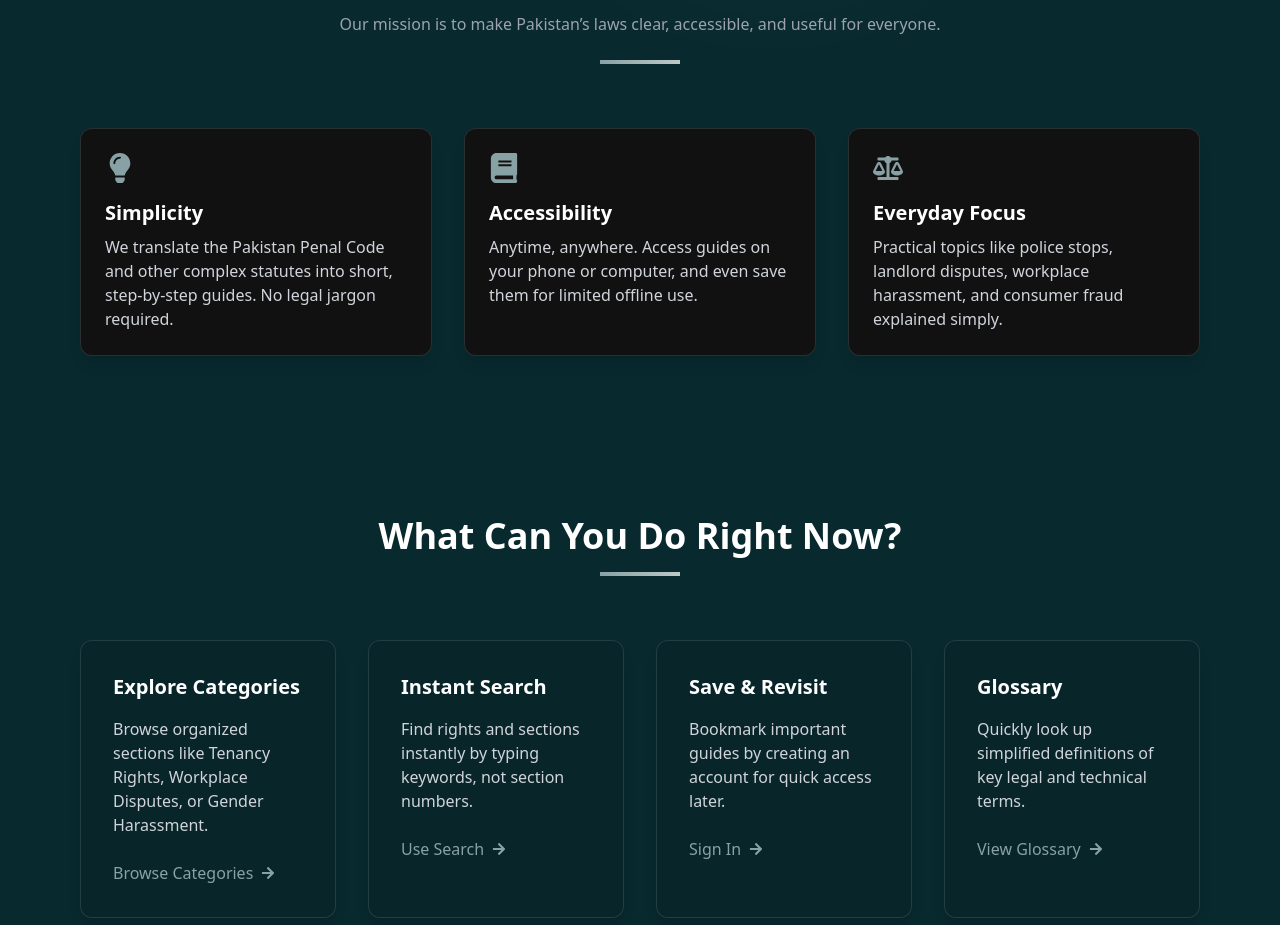
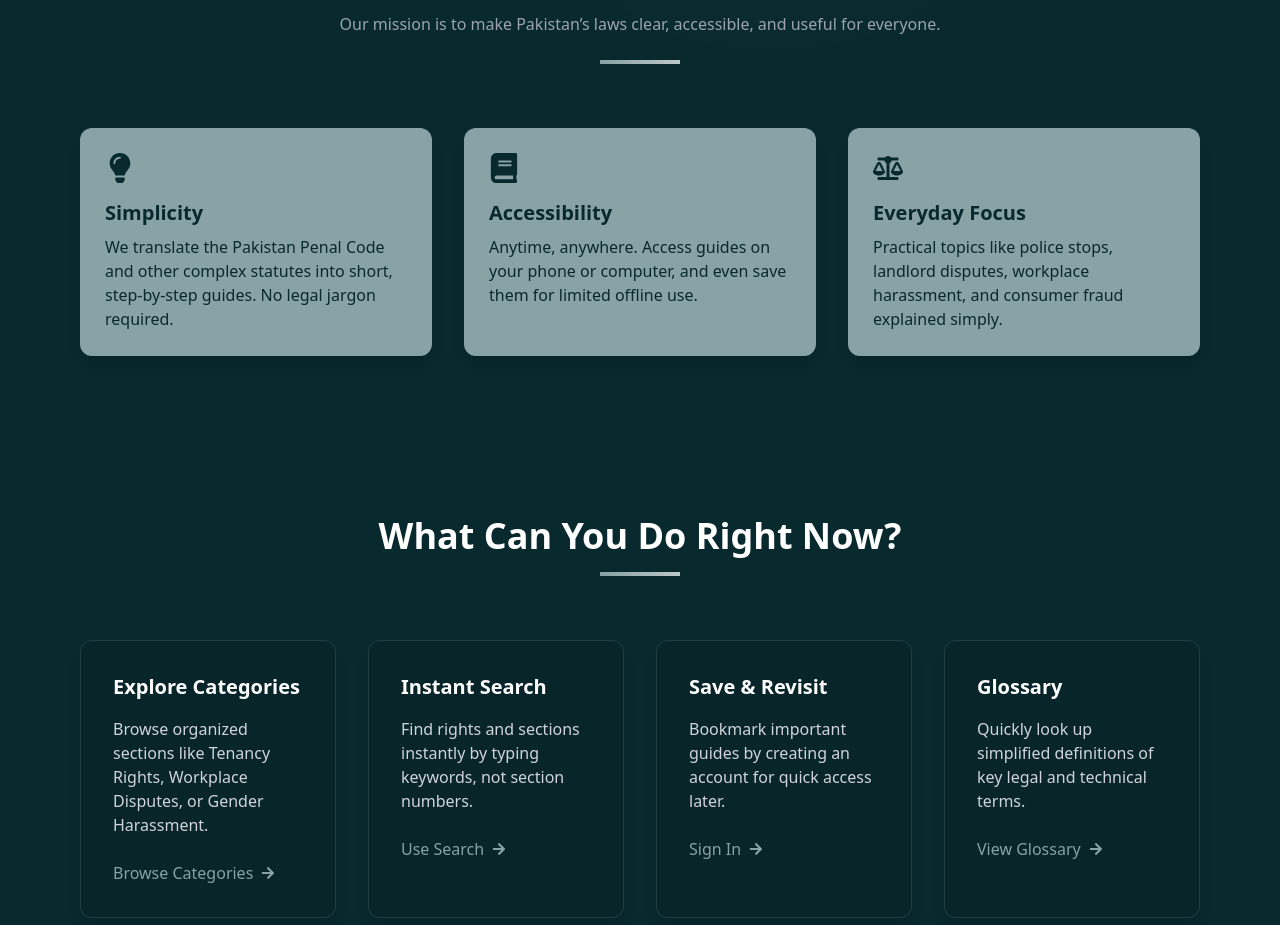
Before and after one commit to Haroon300/LexEye, a React (Vite) app in the folder fronend/front/: page / in a window 1280 px wide. Shown: the part 864-1789 px from the top of the page. Built offline with nearby package versions, Linux system fonts and the light colour scheme.

Commit message:
some changes

```diff
--- a/fronend/front/src/components/NoInternet.jsx
+++ b/fronend/front/src/components/NoInternet.jsx
@@ -5,7 +5,7 @@ import { MdSignalWifiOff } from "react-icons/md";
 const NoInternet = () => {
   return (
     <main className="min-h-screen flex flex-col items-center justify-center text-center px-6 bg-#092226/70 text-gray-300">
-      <MdSignalWifiOff className="text-6xl text-red-500 mb-4" />
+      <MdSignalWifiOff className="text-6xl text-red-700 mb-4" />
       <h1 className="text-3xl sm:text-4xl font-bold mb-4">No Internet Connection</h1>
       <p className="text-lg sm:text-xl mb-8">
         Please check your connection. Meanwhile, you can view your saved bookmarks.
--- a/fronend/front/src/components/NotFound.jsx
+++ b/fronend/front/src/components/NotFound.jsx
@@ -3,8 +3,8 @@ import { FaBookBookmark } from "react-icons/fa6";
 
 const NotFound = () => {
   return (
-    <main className="min-h-screen flex flex-col items-center justify-center text-center px-6 bg-black/90 text-gray-300">
-      <h1 className="text-6xl font-bold text-[#e99b63] mb-4">404</h1>
+    <main className="min-h-screen flex flex-col items-center justify-center text-center px-6 bg-[#08292e] text-gray-300">
+      <h1 className="text-6xl font-bold text-[#89a2a6] mb-4">404</h1>
       <p className="text-lg sm:text-xl mb-8">
         Oops! The page you are looking for doesn’t exist.
       </p>
@@ -12,13 +12,13 @@ const NotFound = () => {
       <div className="flex gap-4">
         <Link
           to="/"
-          className="bg-[#e99b63] text-black px-6 py-3 rounded-full font-medium hover:bg-[#ffb27d] transition"
+          className="bg-[#89a2a6] text-[#08292e] px-6 py-3 rounded-full font-medium"
         >
           Go Home
         </Link>
         <Link
           to="/bookmarks"
-          className="flex items-center gap-2 border border-gray-500 px-6 py-3 rounded-full hover:bg-[#1a1a1a] transition"
+          className="flex items-center gap-2 border border-gray-500 px-6 py-3 rounded-full hover:bg-[#89a2a6]  hover:text-[#08292e] transition"
         >
           <FaBookBookmark />
           See Bookmarks
--- a/fronend/front/src/components/footer.jsx
+++ b/fronend/front/src/components/footer.jsx
@@ -7,7 +7,7 @@ const Footer = () => {
         {/* Logo + About */}
         <div>
           <div className="flex items-center gap-3 mb-4">
-            <img src="/logo-2.png" alt="LexEye Logo" className="w-16 h-12" />
+            <img src="/logo-2.png" alt="LexEye Logo" className="w-12 h-12" />
             <h2 className="text-2xl font-light text-white">LexEye</h2>
           </div>
           <p className="text-sm leading-relaxed">
--- a/fronend/front/src/components/hero.jsx
+++ b/fronend/front/src/components/hero.jsx
@@ -107,26 +107,26 @@ const LandingPage = () => {
           </div>
 
           <div className="grid grid-cols-1 md:grid-cols-3 gap-8">
-            <div className="bg-[#111] p-6 rounded-xl border border-[#89a2a6]/20 hover:border-[#89a2a6] hover:scale-105 transition-all duration-500 shadow-lg">
-              <FaLightbulb className="text-3xl text-[#89a2a6] mb-4 animate-pulse" />
-              <h3 className="text-xl font-semibold mb-2">Simplicity</h3>
-              <p className="text-gray-300">
+            <div className="bg-[#89a2a6] p-6 rounded-xl border border-[#89a2a6]/20 hover:border-[#89a2a6] hover:scale-105 transition-all duration-500 shadow-lg">
+              <FaLightbulb className="text-3xl text-[#08292e] mb-4 animate-pulse" />
+              <h3 className="text-xl text-[#08292e] font-semibold mb-2">Simplicity</h3>
+              <p className="text-[#08292e]">
                 We translate the Pakistan Penal Code and other complex statutes
                 into short, step-by-step guides. No legal jargon required.
               </p>
             </div>
-            <div className="bg-[#111] p-6 rounded-xl border border-[#89a2a6]/20 hover:border-[#89a2a6] hover:scale-105 transition-all duration-500 shadow-lg">
-              <FaBook className="text-3xl text-[#89a2a6] mb-4 animate-pulse" />
-              <h3 className="text-xl font-semibold mb-2">Accessibility</h3>
-              <p className="text-gray-300">
+            <div className="bg-[#89a2a6] p-6 rounded-xl border border-[#89a2a6]/20 hover:border-[#89a2a6] hover:scale-105 transition-all duration-500 shadow-lg">
+              <FaBook className="text-3xl text-[#08292e] mb-4 animate-pulse" />
+              <h3 className="text-xl text-[#08292e] font-semibold mb-2">Accessibility</h3>
+              <p className="text-[#08292e]">
                 Anytime, anywhere. Access guides on your phone or computer, and
                 even save them for limited offline use.
               </p>
             </div>
-            <div className="bg-[#111] p-6 rounded-xl border border-[#89a2a6]/20 hover:border-[#89a2a6] hover:scale-105 transition-all duration-500 shadow-lg">
-              <FaBalanceScale className="text-3xl text-[#89a2a6] mb-4 animate-pulse" />
-              <h3 className="text-xl font-semibold mb-2">Everyday Focus</h3>
-              <p className="text-gray-300">
+            <div className="bg-[#89a2a6] p-6 rounded-xl border border-[#89a2a6]/20 hover:border-[#89a2a6] hover:scale-105 transition-all duration-500 shadow-lg">
+              <FaBalanceScale className="text-3xl text-[#08292e] mb-4 animate-pulse" />
+              <h3 className="text-xl text-[#08292e] font-semibold mb-2">Everyday Focus</h3>
+              <p className="text-[#08292e]">
                 Practical topics like police stops, landlord disputes, workplace
                 harassment, and consumer fraud explained simply.
               </p>
```
Also changed, not shown: 1 other file (tests, documents, lock files or other folders).
